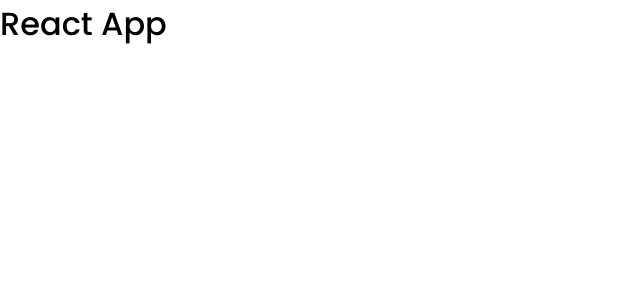
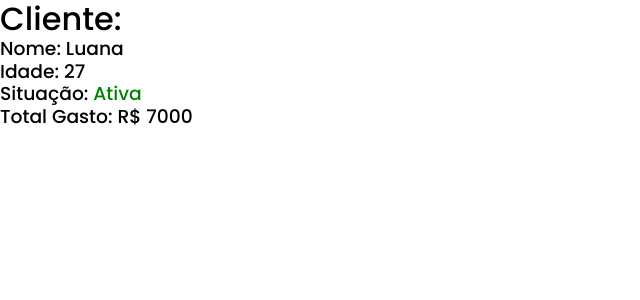
Before and after one commit to pedrodruviaro/origamid-react, a React (Create React App) app: page / in a window 1280 px wide. Shown: the top 300 px of the page, without its empty margins (0-640 px from the left). Built offline with nearby package versions, Linux system fonts and the light colour scheme.

Commit message:
exercicio proposto

```diff
--- a/src/App.js
+++ b/src/App.js
@@ -1,7 +1,56 @@
+const luana = {
+    cliente: "Luana",
+    idade: 27,
+    compras: [
+        { nome: "Notebook", preco: "R$ 2500" },
+        { nome: "Geladeira", preco: "R$ 3000" },
+        { nome: "Smatphone", preco: "R$ 1500" },
+    ],
+    ativa: true,
+};
+
+const mario = {
+    cliente: "Mario",
+    idade: 31,
+    compras: [
+        { nome: "Notebook", preco: "R$ 2500" },
+        { nome: "Geladeira", preco: "R$ 3000" },
+        { nome: "Smatphone", preco: "R$ 1500" },
+        { nome: "Guitarra", preco: "R$ 3500" },
+    ],
+    ativa: false,
+};
+
+const estiloAtivo = {
+    color: "green",
+};
+
+const estiloInativo = {
+    color: "red",
+};
+
 export const App = () => {
+    const cliente = luana;
+
+    const gastos = cliente.compras.reduce((acc, compra) => {
+        return acc + Number(compra.preco.split(" ")[1]);
+    }, 0);
+
     return (
         <>
-            <h1>React App</h1>
+            <h1>Cliente: </h1>
+            <h3>Nome: {cliente.cliente}</h3>
+            <h3>Idade: {cliente.idade}</h3>
+            <h3>
+                Situação:{" "}
+                <span style={cliente.ativa ? estiloAtivo : estiloInativo}>
+                    {cliente.ativa ? "Ativa" : "Inativa"}
+                </span>
+            </h3>
+            <h3>Total Gasto: R$ {gastos}</h3>
+            <h3 style={{ marginTop: "2rem", fontSize: "2rem" }}>
+                {gastos >= 10000 && "Você está gastanto muito"}
+            </h3>
         </>
     );
 };
--- a/src/styles/reset.css
+++ b/src/styles/reset.css
@@ -83,6 +83,7 @@
 h5,
 h6 {
     font-weight: 500;
+    line-height: 1.2;
 }
 
 p,
```
